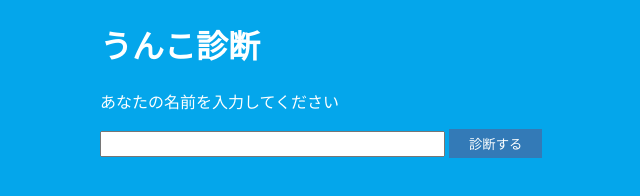
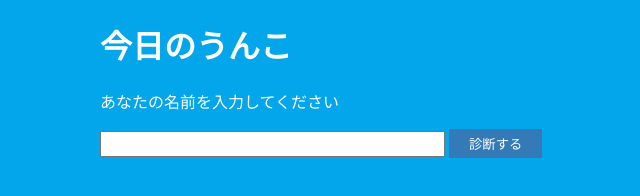
Before and after one commit to bigdra50/LearnJavaScript, a plain HTML site: page assessment/index.html in a window 1280 px wide. Shown: the whole page, without its empty margins (290-930 px from the left). Drawn offline with Linux system fonts and the light colour scheme.

Commit message:
modified index.html

```diff
--- a/assessment/index.html
+++ b/assessment/index.html
@@ -9,7 +9,7 @@
     <link rel="stylesheet" href="assessment.css">
 </head>
 <body>
-<h1>うんこ診断</h1>
+<h1>今日のうんこ</h1>
 <p>あなたの名前を入力してください</p>
 <input type="text" id="user-name" size="40" maxlength="20">
 <button id="assessment">診断する</button>
```
